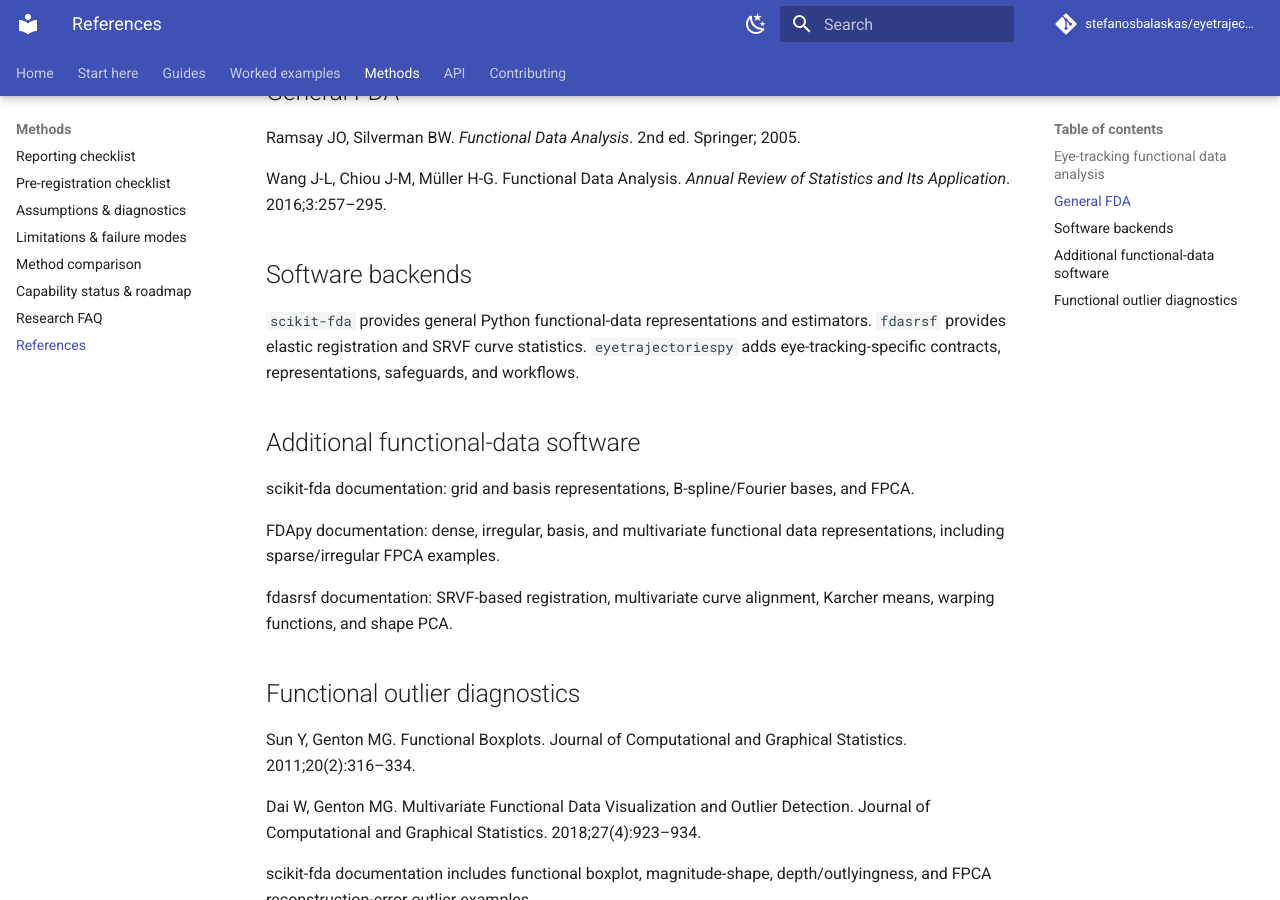
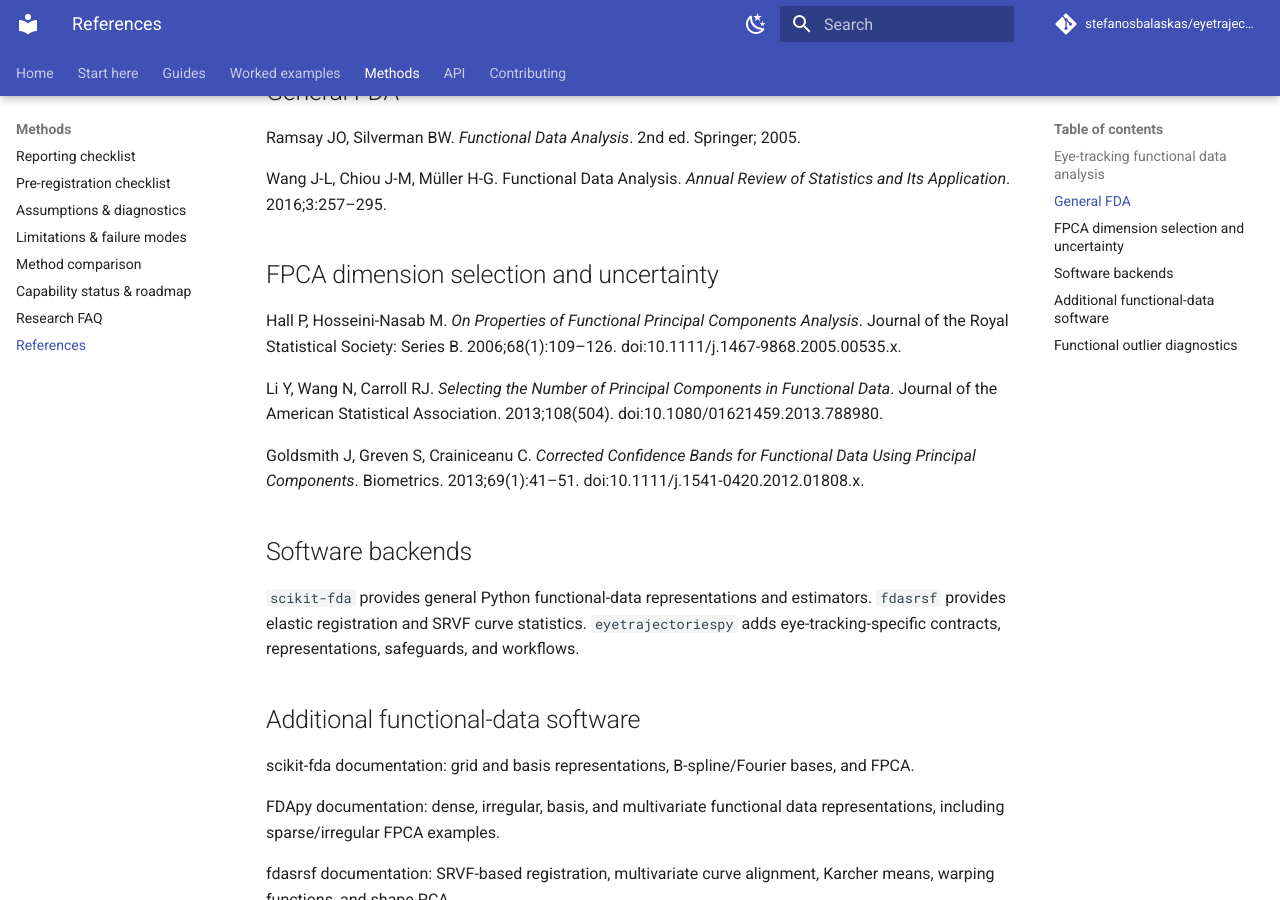
Before and after one commit to stefanosbalaskas/eyetrajectoriespy, an MkDocs documentation site: the page built from docs/methods/references.md, in a window 1280 px wide and 900 px high, scrolled down 429 px. Built offline with MkDocs 1.6.1 and Material for MkDocs 9.7.7, drawn with Linux system fonts in a browser that asks for light colours; comment, search, counter and statistics services are not loaded.

Commit message:
Expand FPCA selection uncertainty methodology guidance

```diff
--- a/docs/methods/references.md
+++ b/docs/methods/references.md
@@ -11,6 +11,14 @@ Kwan B, Sugar CA, Qian Q, et al. *Constrained Multivariate Functional Principal
 Ramsay JO, Silverman BW. *Functional Data Analysis*. 2nd ed. Springer; 2005.
 
 Wang J-L, Chiou J-M, Müller H-G. Functional Data Analysis. *Annual Review of Statistics and Its Application*. 2016;3:257–295.
+
+## FPCA dimension selection and uncertainty
+
+Hall P, Hosseini-Nasab M. *On Properties of Functional Principal Components Analysis*. Journal of the Royal Statistical Society: Series B. 2006;68(1):109–126. doi:10.1111/j.1467-9868.2005.00535.x.
+
+Li Y, Wang N, Carroll RJ. *Selecting the Number of Principal Components in Functional Data*. Journal of the American Statistical Association. 2013;108(504). doi:10.1080/01621459.2013.788980.
+
+Goldsmith J, Greven S, Crainiceanu C. *Corrected Confidence Bands for Functional Data Using Principal Components*. Biometrics. 2013;69(1):41–51. doi:10.1111/j.1541-0420.2012.01808.x.
 
 ## Software backends
 
```
